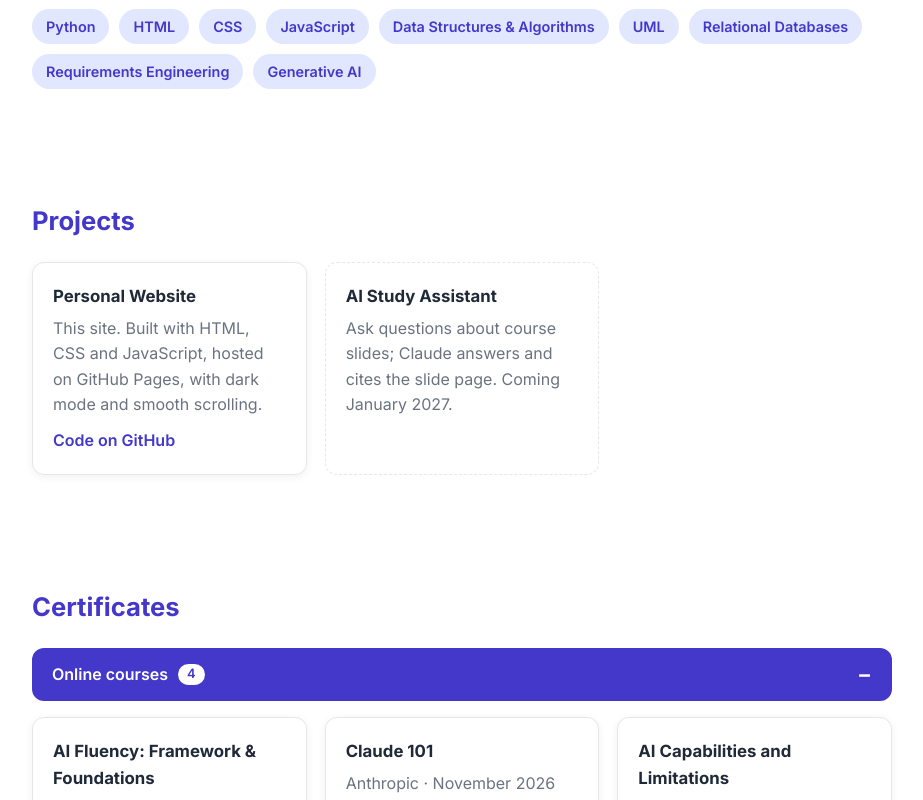
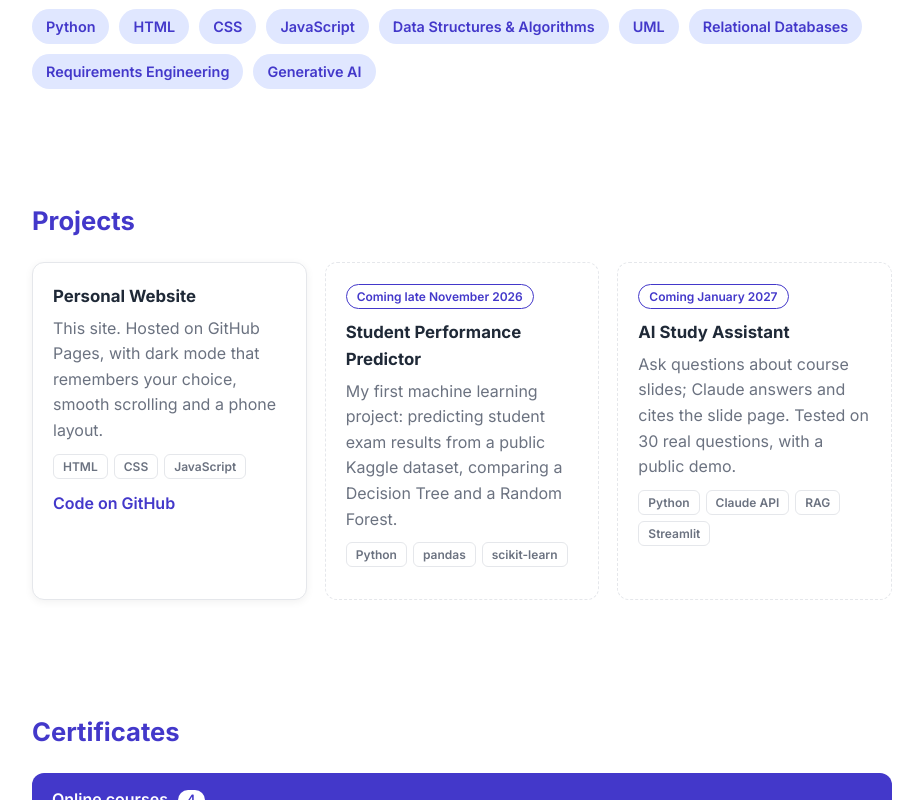
Before and after one commit to maryabadawi/maryabadawi.github.io, a plain HTML site: page index.html in a window 1280 px wide. Shown: the part 587-1387 px from the top of the page, without its empty margins (178-1101 px from the left). Drawn offline with Linux system fonts and the light colour scheme.

Commit message:
Add upcoming project cards, tech tags and README

```diff
--- a/index.html
+++ b/index.html
@@ -68,13 +68,22 @@
       <div class="cards">
         <article class="card">
           <h3>Personal Website</h3>
-          <p>This site. Built with HTML, CSS and JavaScript, hosted on GitHub Pages, with dark mode and smooth scrolling.</p>
+          <p>This site. Hosted on GitHub Pages, with dark mode that remembers your choice, smooth scrolling and a phone layout.</p>
+          <div class="stack"><span>HTML</span><span>CSS</span><span>JavaScript</span></div>
           <a href="https://github.com/maryabadawi/maryabadawi.github.io" target="_blank">Code on GitHub</a>
         </article>
-        <!-- 26 Nov: add the Student Performance Predictor card here -->
+        <!-- 26 Nov: turn this into a normal card (remove "soon", add notebook + GitHub links) -->
         <article class="card soon">
+          <span class="badge">Coming late November 2026</span>
+          <h3>Student Performance Predictor</h3>
+          <p>My first machine learning project: predicting student exam results from a public Kaggle dataset, comparing a Decision Tree and a Random Forest.</p>
+          <div class="stack"><span>Python</span><span>pandas</span><span>scikit-learn</span></div>
+        </article>
+        <article class="card soon">
+          <span class="badge">Coming January 2027</span>
           <h3>AI Study Assistant</h3>
-          <p>Ask questions about course slides; Claude answers and cites the slide page. Coming January 2027.</p>
+          <p>Ask questions about course slides; Claude answers and cites the slide page. Tested on 30 real questions, with a public demo.</p>
+          <div class="stack"><span>Python</span><span>Claude API</span><span>RAG</span><span>Streamlit</span></div>
         </article>
       </div>
     </section>
--- a/style.css
+++ b/style.css
@@ -275,10 +275,38 @@ h2 {
   font-weight: 600;
 }
 
+/* Small "built with" tags on project cards */
+.stack {
+  display: flex;
+  flex-wrap: wrap;
+  gap: 6px;
+  margin-bottom: 12px;
+}
+
+.stack span {
+  font-size: 0.75rem;
+  font-weight: 600;
+  padding: 2px 9px;
+  border-radius: 6px;
+  border: 1px solid var(--border);
+  color: var(--muted);
+}
+
 /* "Coming soon" project card */
 .card.soon {
   border-style: dashed;
   box-shadow: none;
+}
+
+.badge {
+  display: inline-block;
+  font-size: 0.75rem;
+  font-weight: 600;
+  padding: 2px 10px;
+  margin-bottom: 10px;
+  border-radius: 999px;
+  border: 1px solid var(--main);
+  color: var(--main);
 }
 
 /* Contact links */
```
Also changed, not shown: 1 other file.
